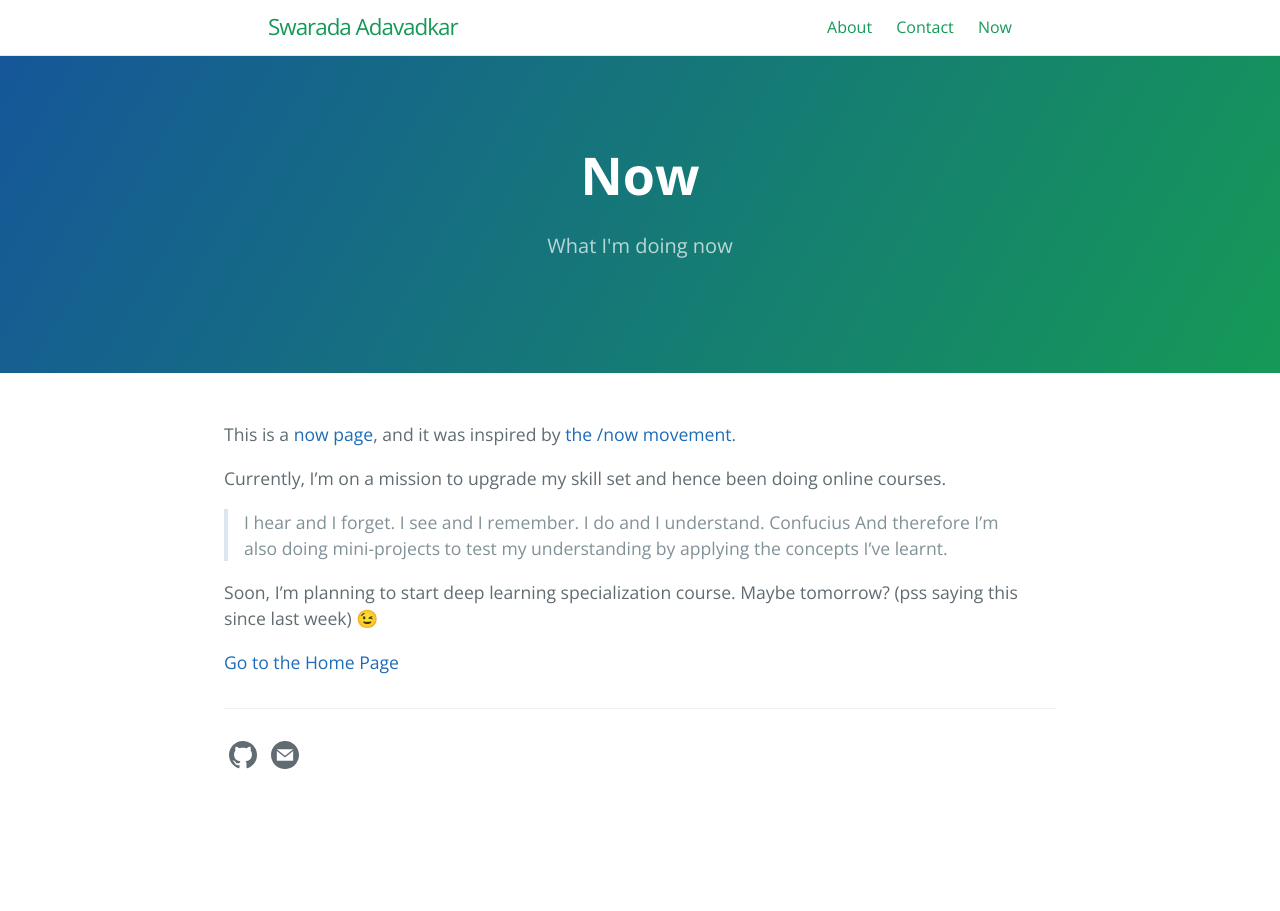
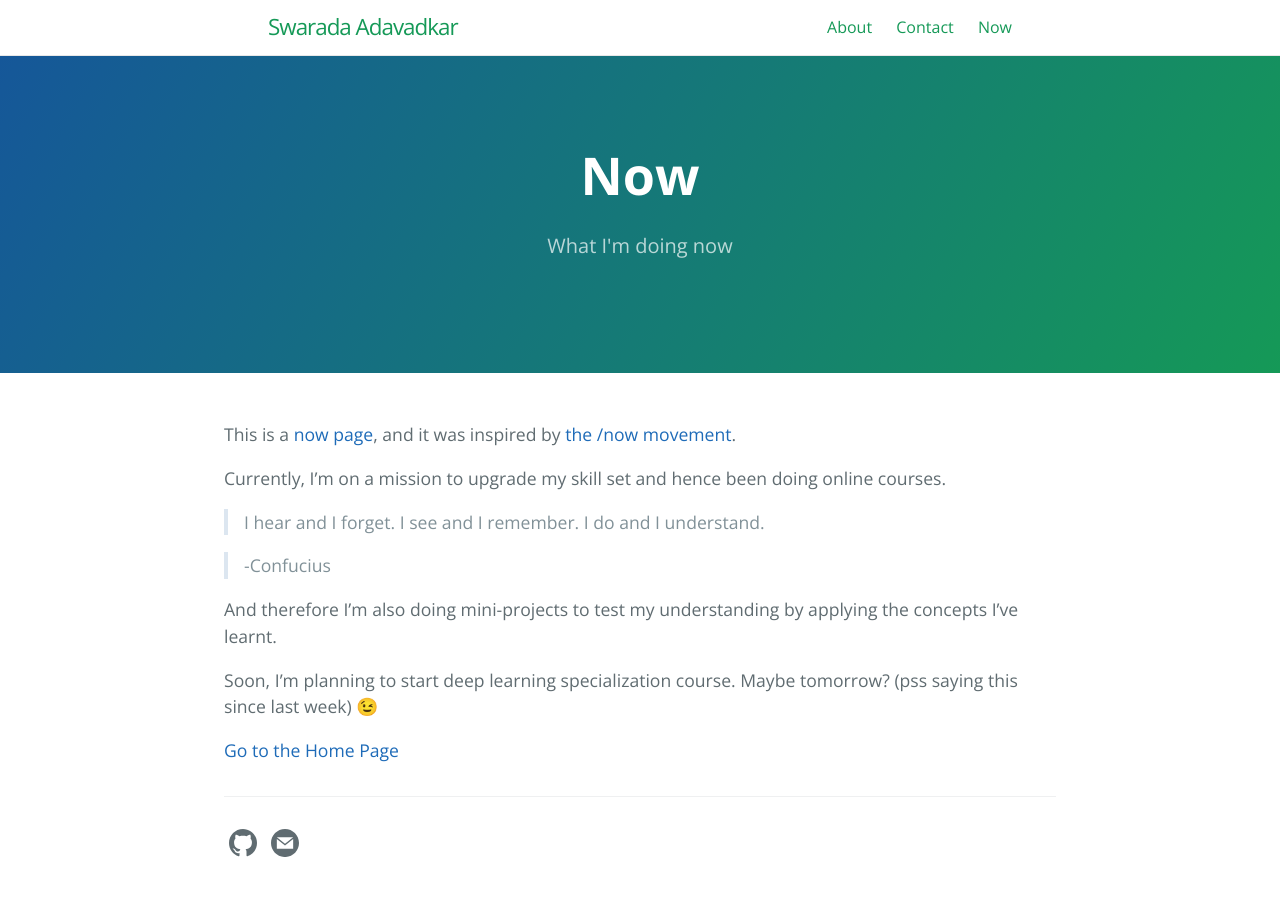
Before and after one commit to swarada189/swarada189.github.io, a Jekyll site: the page built from now.md, in a window 1280 px wide. Built offline with Jekyll 4.4.1, drawn with Linux system fonts in a browser that asks for light colours; emoji names are drawn with the system emoji font.

Commit message:
Update now.md

```diff
--- a/now.md
+++ b/now.md
@@ -12,7 +12,9 @@ This is a [now page](https://nownownow.com/about), and it was inspired by [the /
 Currently, I'm on a mission to upgrade my skill set and hence been doing online courses.
 
 > I hear and I forget. I see and I remember. I do and I understand.
-> Confucius
+
+> -Confucius
+
 And therefore I'm also doing mini-projects to test my understanding by applying the concepts I've learnt.
 
 Soon, I'm planning to start deep learning specialization course. Maybe tomorrow? (pss saying this since last week) :wink:
```
